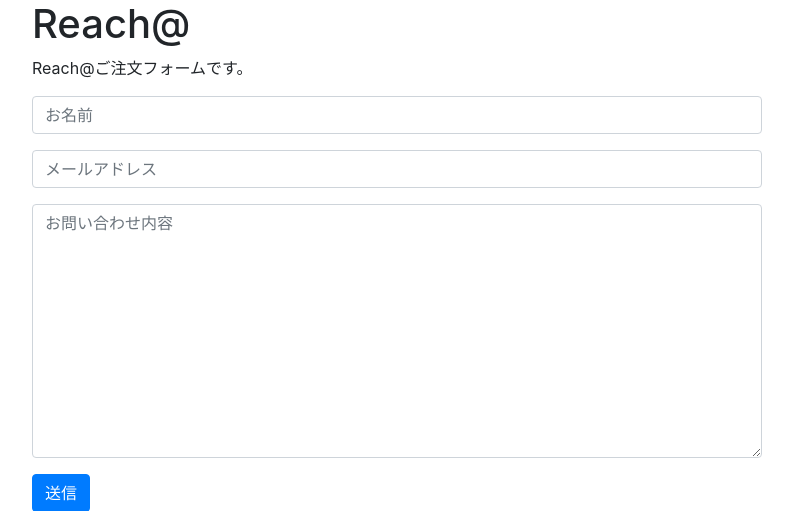
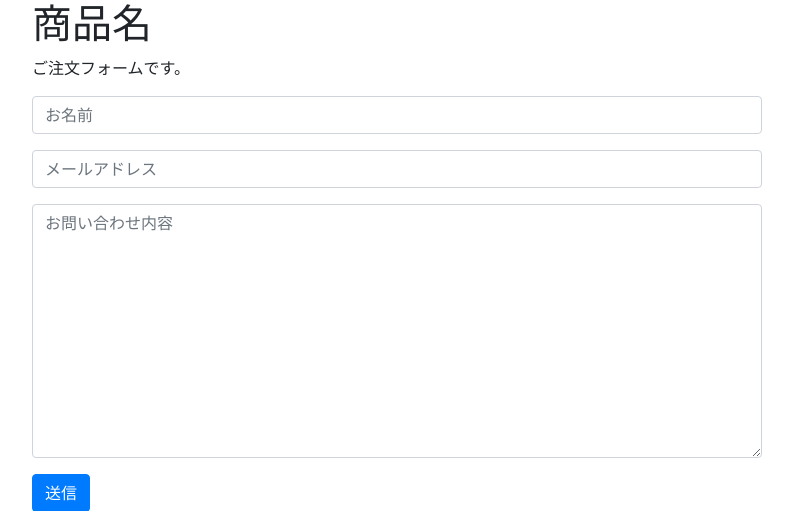
Before and after one commit to Takuya-Yamamot/apply_form, a Django app: page /apply/ in a window 1280 px wide. Shown: the top 511 px of the page, without its empty margins (53-846 px from the left). Run offline with Django 3.2, Linux system fonts and the light colour scheme; some libraries are stand-ins or nearby versions.

Commit message:
feat: change the file name

```diff
--- a/apply_form/forms/templates/forms/apply_form.html
+++ b/apply_form/forms/templates/forms/apply_form.html
@@ -4,8 +4,8 @@
 <div class="container">
   <div class="row">
     <div class="col-md-8">
-      <h1>Reach@</h1>
-      <p>Reach@ご注文フォームです。</p>
+      <h1>商品名</h1>
+      <p>ご注文フォームです。</p>
       <form method="POST">{% csrf_token %}
         {{ form.as_p }}
         <button type="submit" class="btn btn-primary">送信</button>
--- a/apply_form/forms/templates/forms/base.html
+++ b/apply_form/forms/templates/forms/base.html
@@ -8,7 +8,7 @@
   {% bootstrap_messages %}
   <head>
     <meta charset="UTF-8">
-    <title>Reach@注文フォーム</title>
+    <title>注文フォーム</title>
   </head>
   <body>
     {% block content %}
```
